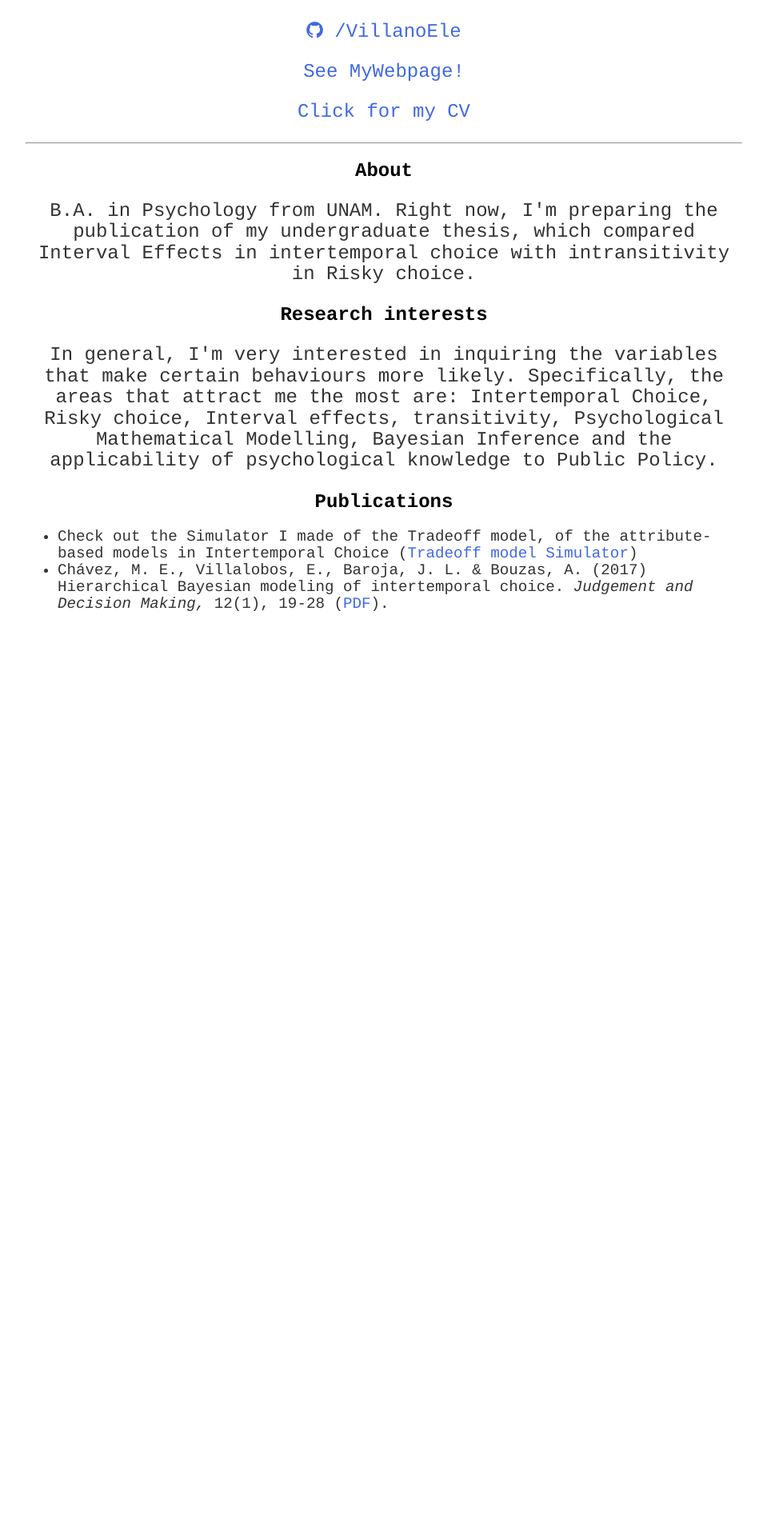
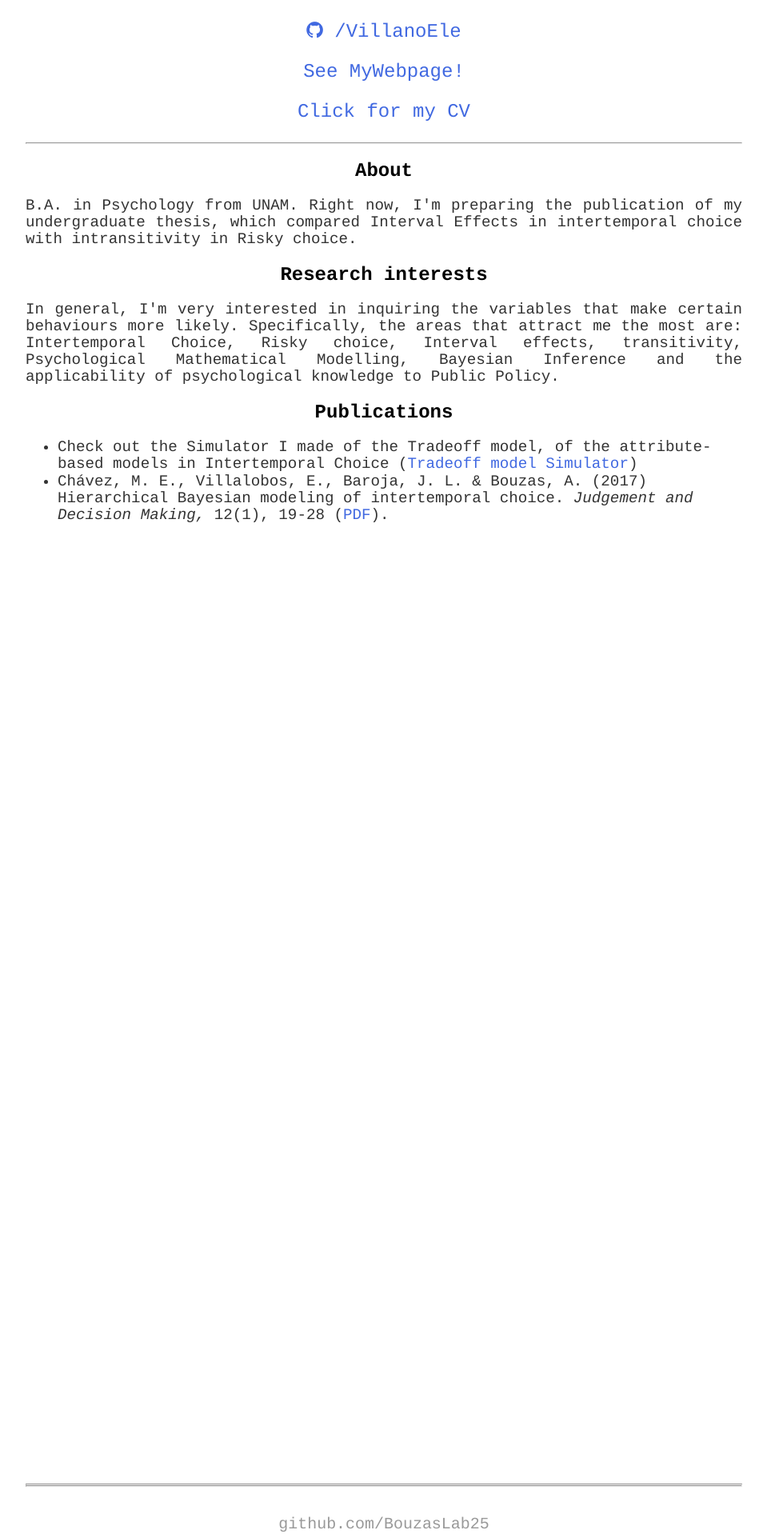
Before and after one commit to BouzasLab25/bouzaslab25.github.io, a Jekyll site: the page built from people/elena.html, in a window 1280 px wide. Shown: the part 771-2689 px from the top of the page at 80% size, without its empty margins (160-1119 px from the left). Built offline with Jekyll 4.4.1, drawn with Linux system fonts in a browser that asks for light colours.

Commit message:
Update elena.html

```diff
--- a/people/elena.html
+++ b/people/elena.html
@@ -26,10 +26,10 @@ title: Lab25 Elena
 <hr>
  <h2>About</h2>
 
- <p> B.A. in Psychology from UNAM. Right now, I'm preparing the publication of my undergraduate thesis, which compared Interval Effects in intertemporal choice with intransitivity in Risky choice.</p>
+ <p class='text'> B.A. in Psychology from UNAM. Right now, I'm preparing the publication of my undergraduate thesis, which compared Interval Effects in intertemporal choice with intransitivity in Risky choice.</p>
 
  <h2>Research interests</h2>
- <p>In general, I'm very interested in inquiring the variables that make certain behaviours more likely. Specifically, the areas that attract me the most are: Intertemporal Choice, Risky choice, Interval effects, transitivity, Psychological Mathematical Modelling, Bayesian Inference and the applicability of psychological knowledge to Public Policy. </p>
+ <p class='text'>In general, I'm very interested in inquiring the variables that make certain behaviours more likely. Specifically, the areas that attract me the most are: Intertemporal Choice, Risky choice, Interval effects, transitivity, Psychological Mathematical Modelling, Bayesian Inference and the applicability of psychological knowledge to Public Policy. </p>
 
  <h2>Publications</h2>
  <ul>
```
